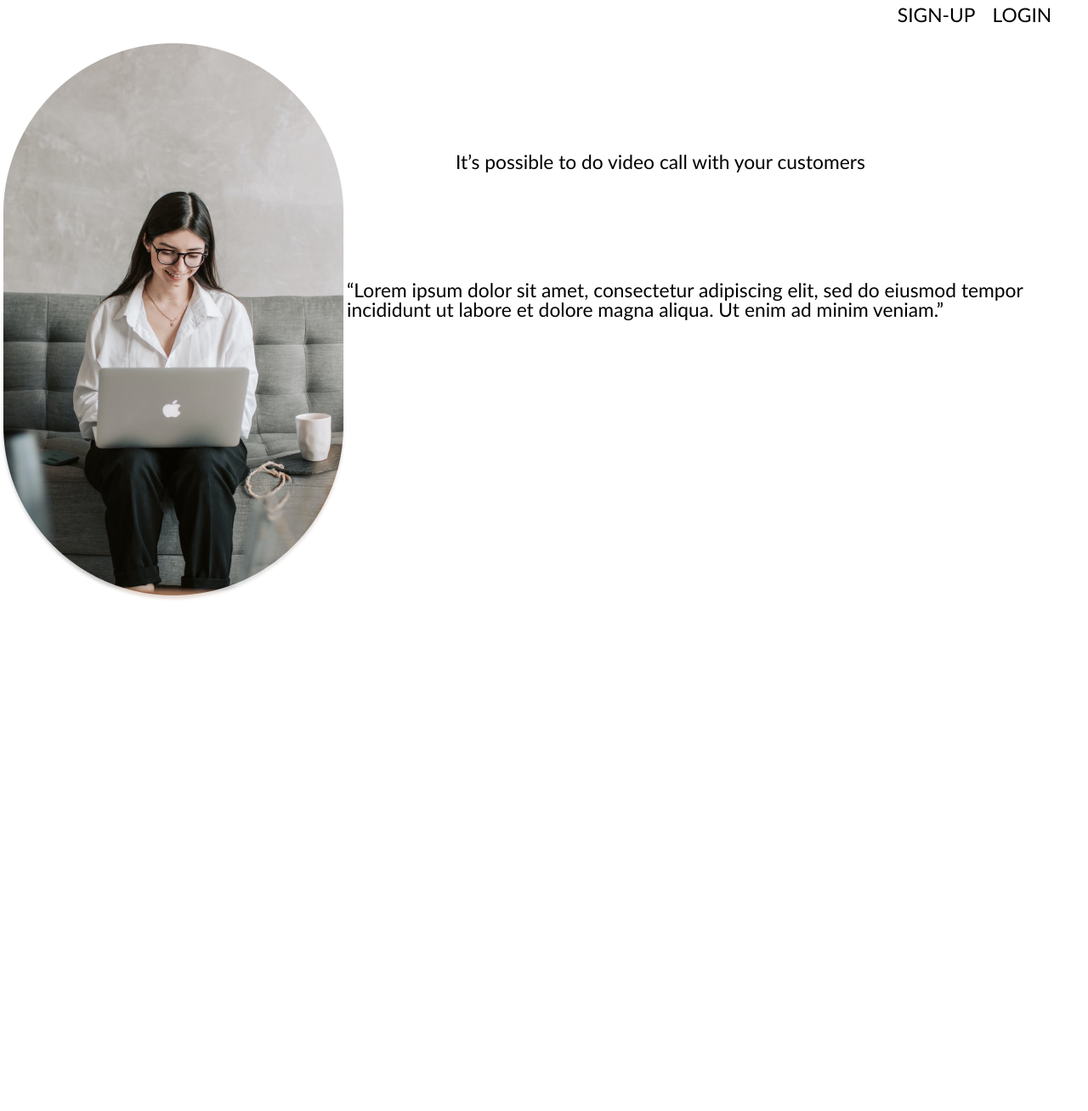
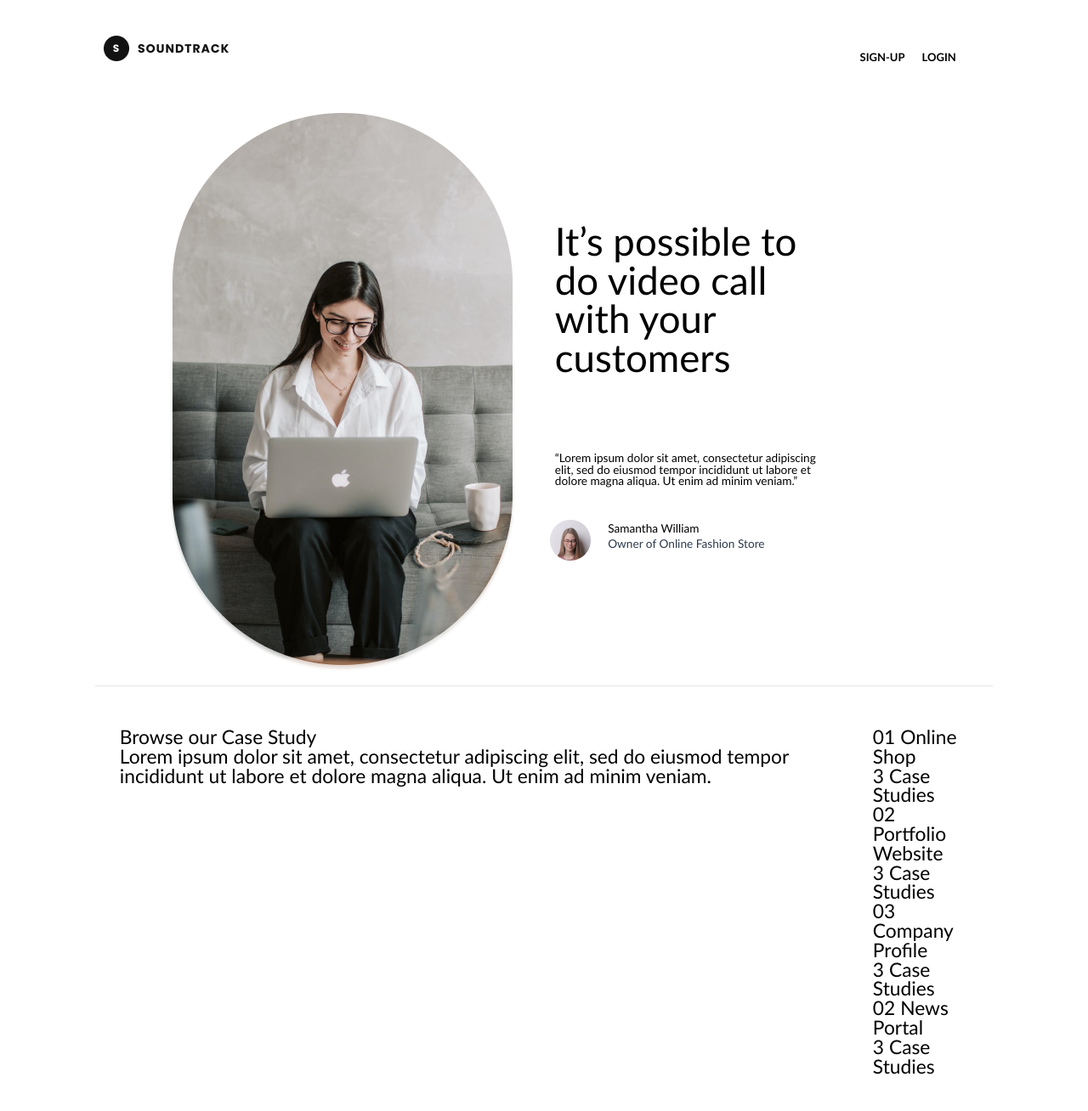
Before and after one commit to GustavoAlvHnr/Atv-Sound, a plain HTML site: page Atv-Sound/index.html in a window 1280 px wide. Shown: the part 60-1368 px from the top of the page at 85% size. Before the commit the page ends 800 px from the top, so only its background shows below. Drawn offline with Linux system fonts and the light colour scheme.

Commit message:
Davi é assustado pa

```diff
--- a/Atv-Sound/CSS/Style.css
+++ b/Atv-Sound/CSS/Style.css
@@ -50,26 +50,79 @@ a{
     color: black;
     text-decoration: none;
 }
+body{
+	margin: 8vw;
+}
+/*/////////////////////////////////////////////////////////////////
+						Header
+/////////////////////////////////////////////////////////////////*/
+header{
+    margin: 20px 20px 35px 20px;
+}
 
-header{
-    margin: 10px 10px 10px 10px;
+header nav{
+	display: flex;
+	justify-content: space-between;
 }
+
 header nav ul{
     margin: 10px 10px 10px 10px;
-    padding: 1vw 1vw 1vw 1vw;
+    padding: 0vw 1vw 0vw 1vw;
     display: flex;
     justify-content: right;
 }
 header nav ul li{
     margin: 0 10px 0 10px;
+
 }
+header nav ul li a{
+	font-weight: bold;
+	font-size: small;
+}
+
+
+/*/////////////////////////////////////////////////////////////////
+						Inform
+/////////////////////////////////////////////////////////////////*/
 
 main section.inform{
     display: flex;
+	margin: 10px;
+	justify-content: center;
+	padding: 1vw 10vw 1vw 6vw;
+	border-bottom: 1px solid #e5e5e5;
+}
+main section.inform div{
+	padding: 0 10px 0 10px;
+}
+main section.inform div p.para{
+	font-size: 0.6rem;
+	font-weight: lighter;
+	padding: 0 3vw 3vw 0;
+	margin: 0 2vw 0 2vw;
+
 }
 main section.inform h1{
-    margin: 10vw 10vw 10vw 10vw;
+	font-size: 2rem;
+	padding: 10vw 7vw 7vw 2vw;
 }
-main section.inform p{
+main section.inform div div.comen{
+	display: flex;
 
 }
+main section.inform div div.comen p{
+	font-size: 0.6rem;
+	padding: 4px 0 0 0;
+}
+main section.inform div div.comen p span{
+	color: #2c3a4b;
+}
+/*/////////////////////////////////////////////////////////////////
+						Browse
+/////////////////////////////////////////////////////////////////*/
+main section.browse{
+	display: flex;
+}
+main section.browse div{
+	margin: 3vw;
+}
--- a/Atv-Sound/index.html
+++ b/Atv-Sound/index.html
@@ -26,12 +26,55 @@
             <img src="source/Images/Group71.png" alt="">
         </div>
         <div>
+
             <h1>
                 It’s possible to do video call with your customers
             </h1>
-            <p>
+            <p class="para">
                 “Lorem ipsum dolor sit amet, consectetur adipiscing elit, sed do eiusmod tempor incididunt ut labore et dolore magna aliqua. Ut enim ad minim veniam.”
             </p>
+
+
+            <div class="comen">
+                <div>
+                    <img src="source/Images/image6.png" alt="">
+                </div>
+                <div>
+                    <p>Samantha William</p>
+                    <p><span>Owner of Online Fashion Store</span></p>
+                </div>
+            </div>
+
+         </div>
+    </section>
+    <section class="browse">
+        <div>
+            <h1>
+                Browse our Case Study
+            </h1>
+            <p>
+                Lorem ipsum dolor sit amet, consectetur adipiscing elit, sed do eiusmod tempor incididunt ut labore et dolore magna aliqua. Ut enim ad minim veniam.
+            </p>
+        </div>
+        <div>
+            <ul>
+                <li>
+                    <p><span>01</span> Online Shop</p>
+                    <span>3 Case Studies</span>
+                </li>
+                <li>
+                    <p><span>02</span> Portfolio Website</p>
+                    <span>3 Case Studies</span>
+                </li>
+                <li>
+                    <p><span>03</span> Company Profile</p>
+                    <span>3 Case Studies</span>
+                </li>
+                <li>
+                    <p><span>02</span> News Portal</p>
+                    <span>3 Case Studies</span>
+                </li>
+            </ul>
         </div>
     </section>
     </main>
```
Also changed, not shown: Atv-Sound/source/Images/image6.png (added).
